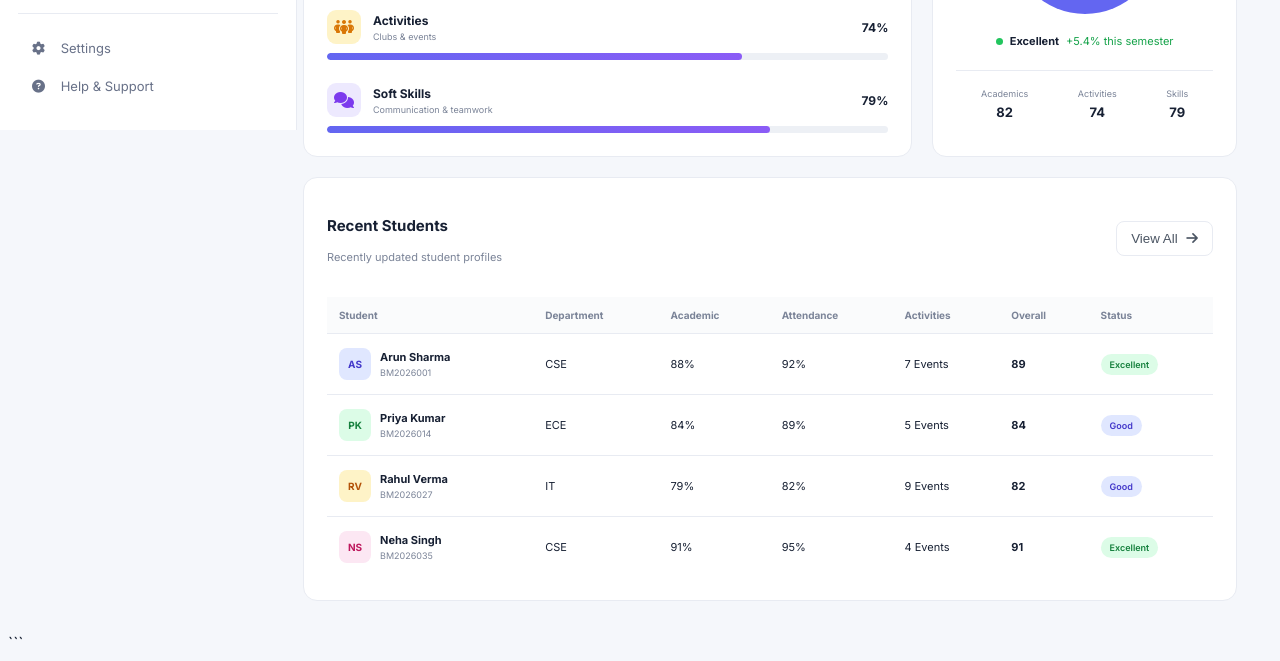
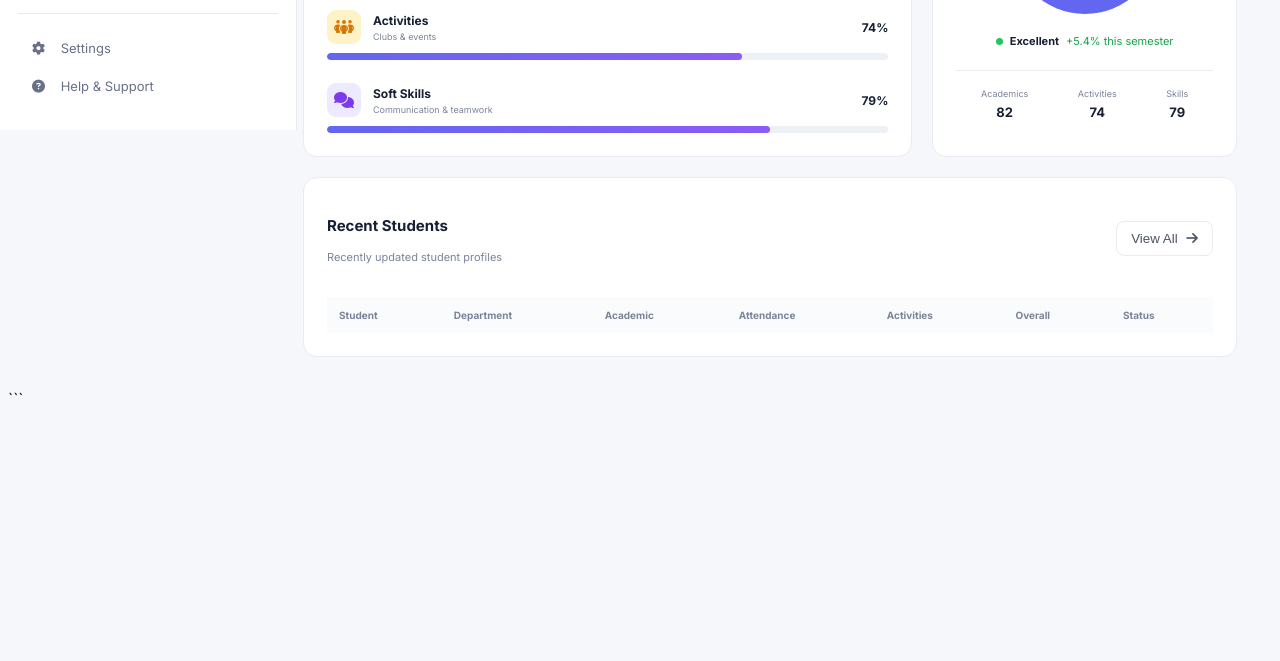
Before and after one commit to nausheen04huri-commits/beyondmarks, a plain HTML site: page index.html in a window 1280 px wide. Shown: the part 720-1381 px from the top of the page. After the commit the page ends 1137 px from the top, so only its background shows below. Drawn offline with Linux system fonts and the light colour scheme; no server answers.

```diff
--- a/index.html
+++ b/index.html
@@ -420,114 +420,11 @@
 
                     <tbody id="studentTable">
 
-                        <tr>
-                            <td>
-                                <div class="student-name">
-                                    <div class="student-avatar">AS</div>
-                                    <div>
-                                        <strong>Arun Sharma</strong>
-                                        <small>BM2026001</small>
-                                    </div>
-                                </div>
-                            </td>
-
-                            <td>CSE</td>
-
-                            <td>88%</td>
-
-                            <td>92%</td>
-
-                            <td>7 Events</td>
-
-                            <td><strong>89</strong></td>
-
-                            <td>
-                                <span class="badge excellent">Excellent</span>
-                            </td>
-                        </tr>
 
 
-                        <tr>
-                            <td>
-                                <div class="student-name">
-                                    <div class="student-avatar avatar-2">PK</div>
-                                    <div>
-                                        <strong>Priya Kumar</strong>
-                                        <small>BM2026014</small>
-                                    </div>
-                                </div>
-                            </td>
-
-                            <td>ECE</td>
-
-                            <td>84%</td>
-
-                            <td>89%</td>
-
-                            <td>5 Events</td>
-
-                            <td><strong>84</strong></td>
-
-                            <td>
-                                <span class="badge good">Good</span>
-                            </td>
-                        </tr>
 
 
-                        <tr>
-                            <td>
-                                <div class="student-name">
-                                    <div class="student-avatar avatar-3">RV</div>
-                                    <div>
-                                        <strong>Rahul Verma</strong>
-                                        <small>BM2026027</small>
-                                    </div>
-                                </div>
-                            </td>
-
-                            <td>IT</td>
-
-                            <td>79%</td>
-
-                            <td>82%</td>
-
-                            <td>9 Events</td>
-
-                            <td><strong>82</strong></td>
-
-                            <td>
-                                <span class="badge good">Good</span>
-                            </td>
-                        </tr>
-
-
-                        <tr>
-                            <td>
-                                <div class="student-name">
-                                    <div class="student-avatar avatar-4">NS</div>
-                                    <div>
-                                        <strong>Neha Singh</strong>
-                                        <small>BM2026035</small>
-                                    </div>
-                                </div>
-                            </td>
-
-                            <td>CSE</td>
-
-                            <td>91%</td>
-
-                            <td>95%</td>
-
-                            <td>4 Events</td>
-
-                            <td><strong>91</strong></td>
-
-                            <td>
-                                <span class="badge excellent">Excellent</span>
-                            </td>
-                        </tr>
-
-                    </tbody>
+                  </tbody>
 
                 </table>
 
```
